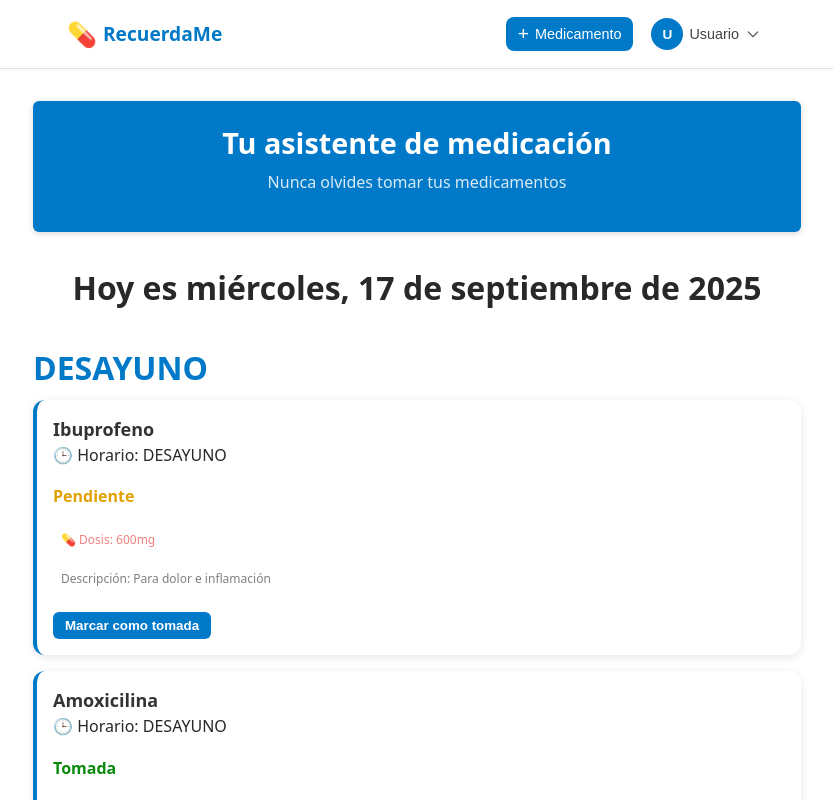
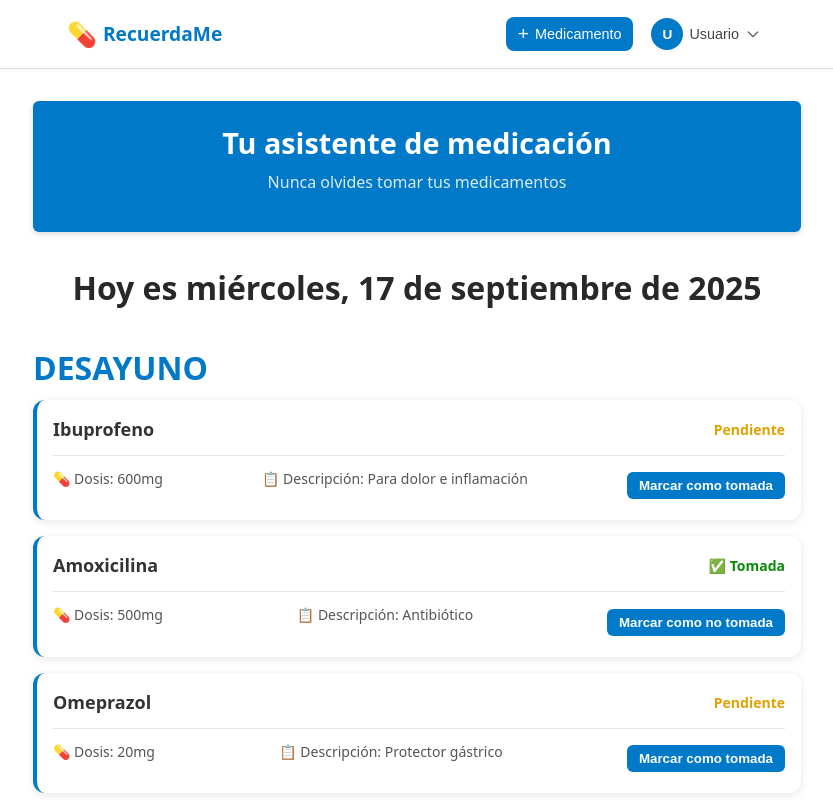
Before and after one commit to Sanitas-Hackaton-somosF5/Recuerda-me-frontend, a React (Vite) app: page /today in a window 1280 px wide. Shown: the top 800 px of the page, without its empty margins (223-1056 px from the left). Built offline with nearby package versions, Linux system fonts and the light colour scheme; data requests are answered from the project's data file.

Commit message:
FORMAT COMPACT  IntakeCard.jsx + css. Updated Intake card format to be more compact, readable and user-friendly #5

```diff
--- a/src/components/IntakeCard.jsx
+++ b/src/components/IntakeCard.jsx
@@ -3,29 +3,36 @@ import styles from "./IntakeCard.module.css";
 
 const statusMap = {
   PENDING: "Pendiente",
-  TAKEN: "Tomada",
-  MISSED: "Perdida"
+  TAKEN: "✅ Tomada",
+  MISSED: "Perdida",
 };
 
 const statusClassMap = {
   PENDING: "status-pending",
   TAKEN: "status-taken",
-  MISSED: "status-missed"
+  MISSED: "status-missed",
 };
 
-const IntakeCard = ({ name, description, dosage, status, slot, onUpdateStatus }) => {
+const IntakeCard = ({ name, dosage, status, description, onUpdateStatus }) => {
   return (
     <div className={styles["intake-card"]}>
+      {/* Header */}
       <div className={styles["intake-header"]}>
         <h3 className={styles["intake-name"]}>{name}</h3>
+        <span
+          className={`${styles["intake-status"]} ${styles[statusClassMap[status]]}`}
+        >
+          {statusMap[status] || status}
+        </span>
       </div>
+
+      {/* Divider */}
+      <div className={styles["intake-divider"]}></div>
+
+      {/* Body */}
       <div className={styles["intake-body"]}>
-        <p className={styles["intake-slot"]}>🕒 Horario: {slot}</p>
-        <p className={`${styles["intake-status"]} ${styles[statusClassMap[status]]}`}>
-          {statusMap[status] || status}
-        </p>
         <p className={styles["intake-dosage"]}>💊 Dosis: {dosage}</p>
-        <p className={styles["intake-description"]}>Descripción: {description}</p>
+        <p className={styles["intake-description"]}> 📋 Descripción: {description}</p>
 
         {status !== "TAKEN" ? (
           <button
--- a/src/components/IntakeCard.module.css
+++ b/src/components/IntakeCard.module.css
@@ -3,13 +3,10 @@
   border-radius: 12px;
   padding: 16px;
   margin-bottom: 16px;
-
   box-shadow: 0 2px 8px rgba(0,0,0,0.1);
   border-left: 4px solid rgb(0, 121, 200);
   transition: transform 0.2s;
-
   width: 100%;
-
 }
 
 .intake-card:hover {
@@ -17,11 +14,11 @@
   box-shadow: 0 4px 12px rgba(0,0,0,0.15);
 }
 
-.intake-header .intake-body {
+/* Header con nombre y status */
+.intake-header {
   display: flex;
   justify-content: space-between;
   align-items: center;
-    margin-bottom: 8px;
 }
 
 .intake-name {
@@ -30,39 +27,43 @@
   color: #333;
 }
 
-.intake-description {
-    padding: 4px 8px;
-    border-radius: 12px;
-    font-size: 12px;
-    font-weight: 500;
-    color: grey;
-}
-
-.intake-dosage {
-    padding: 4px 8px;
-    border-radius: 12px;
-    font-size: 12px;
-    font-weight: 500;
-    color: lightcoral
+.intake-status {
+  font-size: 14px;
+  font-weight: 600;
 }
 
 .status-pending {
   color: #e1a100;
-  font-weight: 600;
 }
 
 .status-taken {
   color: #0a8a0a;
-  font-weight: 600;
 }
 
 .status-missed {
   color: #e21024;
-  font-weight: 600;
+}
+
+/* Línea divisoria */
+.intake-divider {
+  border-top: 1px solid #e5e5e5;
+  margin: 12px 0;
+}
+
+/* Body con dosis y botón */
+.intake-body {
+  display: flex;
+  justify-content: space-between;
+  align-items: center;
+}
+
+.intake-dosage, .intake-description {
+  font-size: 14px;
+  font-weight: 500;
+  color: #555;
 }
 
 .intake-btn {
-  margin-top: 8px;
   padding: 6px 12px;
   background-color: rgb(0, 121, 200);
   color: white;
```
Lines whose indentation alone changed are shown as unchanged.
